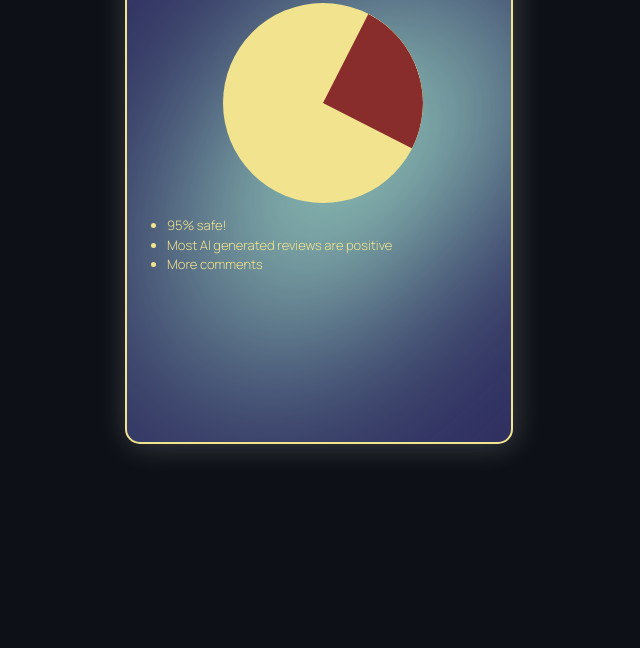
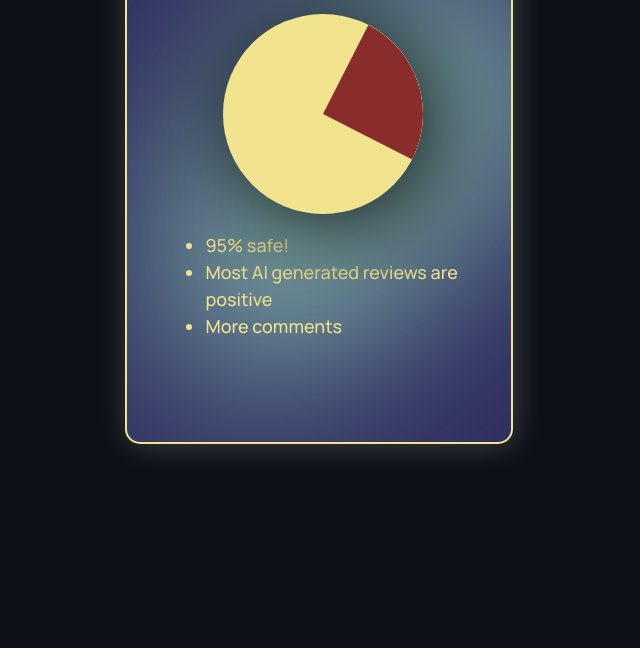
Before and after one commit to Deonaf24/CodeJam14, a website built with webpack: page package/static/backcard.html in a window 1280 px wide. Shown: the part 152-800 px from the top of the page, without its empty margins (321-961 px from the left). Built offline with nearby package versions, Linux system fonts and the light colour scheme; files whose address does not match are found by name; a web font is replaced by a local one.

Commit message:
Updated CSS

```diff
--- a/package/static/backcard.html
+++ b/package/static/backcard.html
@@ -20,6 +20,8 @@
 <body>
     <!-- Front Card  -->
     <div class="container card">
+        <div class="card-back">
+
             <!-- Blob Background -->
             <div class="blob-outer-container">
                 <div class="blob-inner-container">
@@ -38,7 +40,7 @@
 
                             <!-- Product Name -->
                             <h1 class="cardTitle"><b>Overview</b></h1>
-
+                            <hr>
 
 
 
@@ -59,11 +61,7 @@
                         </ul>
                     </div>
                 </div>
-
-
-
-
-
+            </div>
 
 
         </div>
@@ -79,9 +77,9 @@
 
 
    <!-- Vanilla Tilts Cards -->
-   <script src="../frontend/js/tilt.js"></script>
+   <script src="/package/static/js/tilt.js"></script>
 
-   <script src="scripts/tilt-init.js"></script>
+   <script src="/package/static/js/tilt-init.js"></script>
 
 
 </body>
--- a/package/static/style/warningSection.css
+++ b/package/static/style/warningSection.css
@@ -105,7 +105,7 @@
     height: 200px;
     border-radius: 50%;
     background-color:var(--fifaRareGold);
-
+    box-shadow: 10px 10px 100px black;
     overflow: hidden;
   }
 
@@ -131,16 +131,15 @@
   }
 
   .comments {
-        margin-top: 0%;
-        margin-bottom: 30%;
+        margin: 0 auto;
         font-size: small;
         text-align: left;
         font-family: "Manrope";
-        font-weight: 300;
+        font-weight: 500;
         color: var(--fifaRareGold);
-
+        font-size: 18px;
         z-index: 1; /* Above blob */
-
+        width: 80%;
         line-height: 1.5;
 
     }
```
Also changed, not shown: package/static/index.html (+12 -3 lines). Lines whose indentation alone changed are shown as unchanged.
